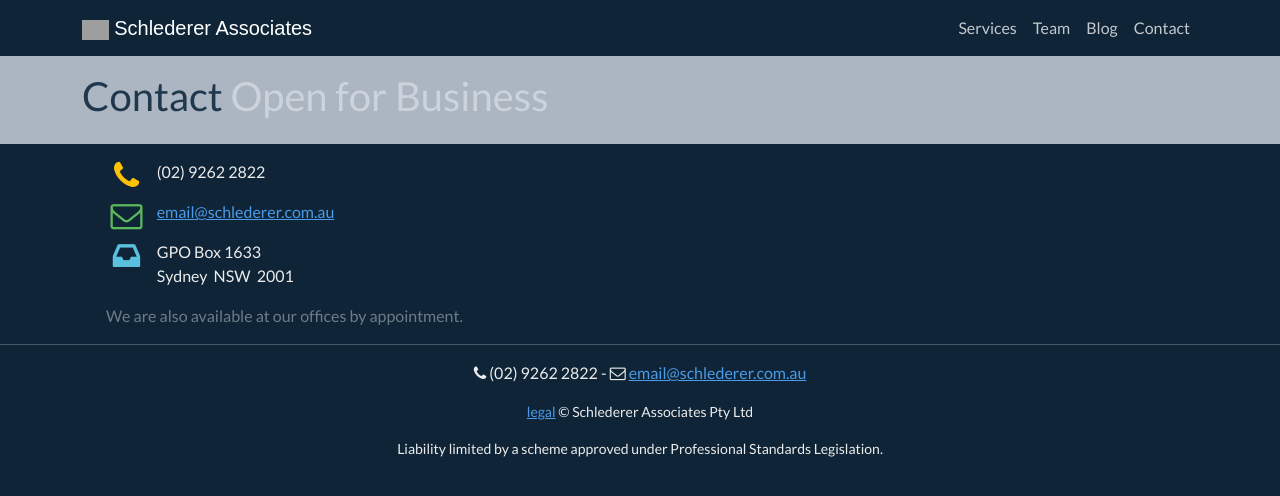
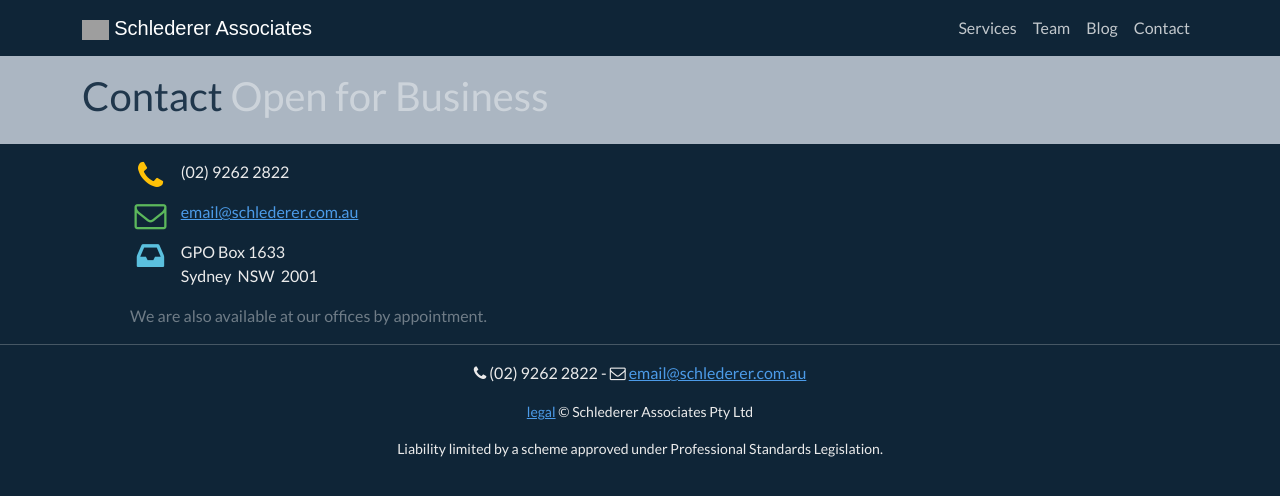
Before and after one commit to Mforcer/tax2, a Jekyll site: the page built from contact.html, in a window 1280 px wide. Shown: the top 496 px of the page. Built offline with Jekyll 4.4.1, drawn with Linux system fonts in a browser that asks for light colours; nearby versions of some CDN libraries; grey boxes are pictures that could not be loaded.

Commit message:
Update contact.html

```diff
--- a/contact.html
+++ b/contact.html
@@ -6,7 +6,7 @@ subtitle: "Open for Business"
 lead:
 ---
 
-<div class="mx-4">
+<div class="mx-5">
     <p><i class="fa fa-phone fa-2x fa-fw text-warning pull-left"></i>{{site.biz_phone}}</p>
     <p><i class="fa fa-envelope-o fa-2x fa-fw text-success pull-left"></i><a href="mailto:{{site.biz_email}}">{{site.biz_email}}</a></p>
     <p><i class="fa fa-inbox fa-2x fa-fw text-info pull-left"></i>{{site.biz_post_box}}<br>{{site.biz_post_city}}&nbsp;&nbsp;{{site.biz_post_state}}&nbsp;&nbsp;{{site.biz_post_code}}</p>
```
